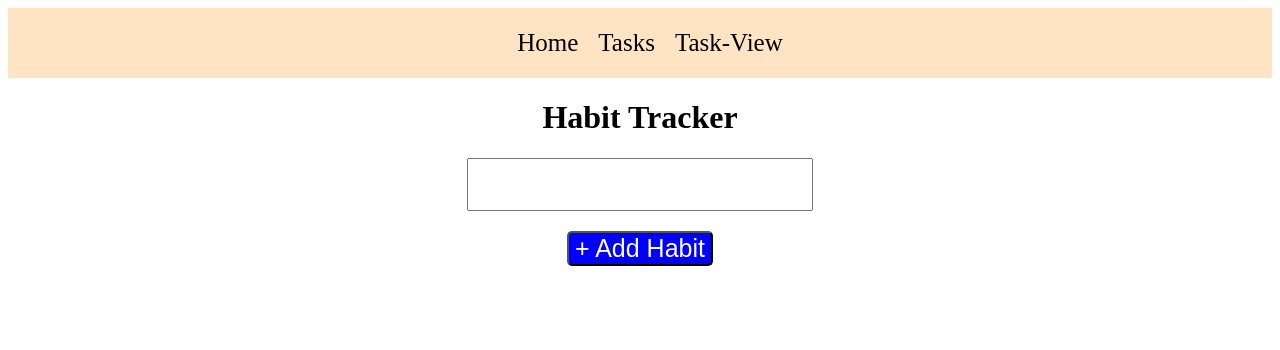
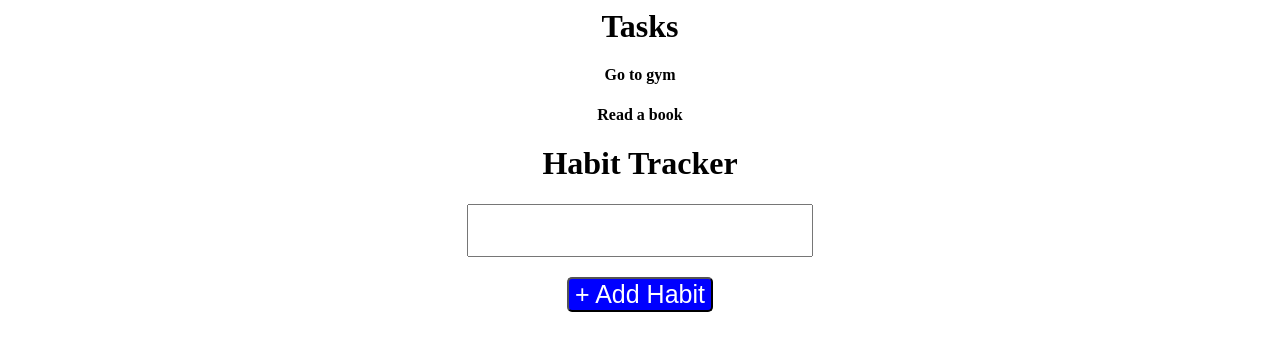
Before and after one commit to shivacheripally/Habit_Tracker_Reactjs, a React (Create React App) app: page /tasks in a window 1280 px wide. Shown: the top 350 px of the page. Built offline with nearby package versions, Linux system fonts and the light colour scheme.

Commit message:
component Tasks added

```diff
--- a/src/components/App.js
+++ b/src/components/App.js
@@ -1,13 +1,15 @@
 import React,{useState} from "react";
 import "./App.css";
-import {Navbar} from './index.js';
+// import {Navbar} from './index.js';
+import {Tasks} from './index.js';
 
 function App() {
   const [value,setValue] = useState(false);
 
   return (
     <div>
-      <Navbar />
+      {/* <Navbar /> */}
+      <Tasks />
       <h1>Habit Tracker</h1>
       <div className="add-page">
         <input type="text"/>
--- /dev/null
+++ b/src/components/Tasks.js
@@ -0,0 +1,16 @@
+import React from 'react';
+import { data } from './index.js';
+
+function Tasks() {
+  return (
+    <div>
+      <h1>Tasks</h1>
+      <div className="list">
+        {data.map(taskData =>
+          (<h4>{taskData}</h4>))}
+      </div>
+    </div>
+  );
+}
+
+export default Tasks;
--- a/src/components/index.js
+++ b/src/components/index.js
@@ -1,6 +1,7 @@
 import App from './App.js';
 import Navbar from './Navbar.js';
 import SevenDays from './SevenDays.js';
+import data from '../data.js';
+import Tasks from './Tasks.js'
 
-
-export {App,Navbar,SevenDays};
+export {App,Navbar,SevenDays,data,Tasks};
--- /dev/null
+++ b/src/data.js
@@ -0,0 +1,8 @@
+import React from 'react';
+
+let data = [
+  'Go to gym',
+  'Read a book'
+]
+
+export default data;
```
